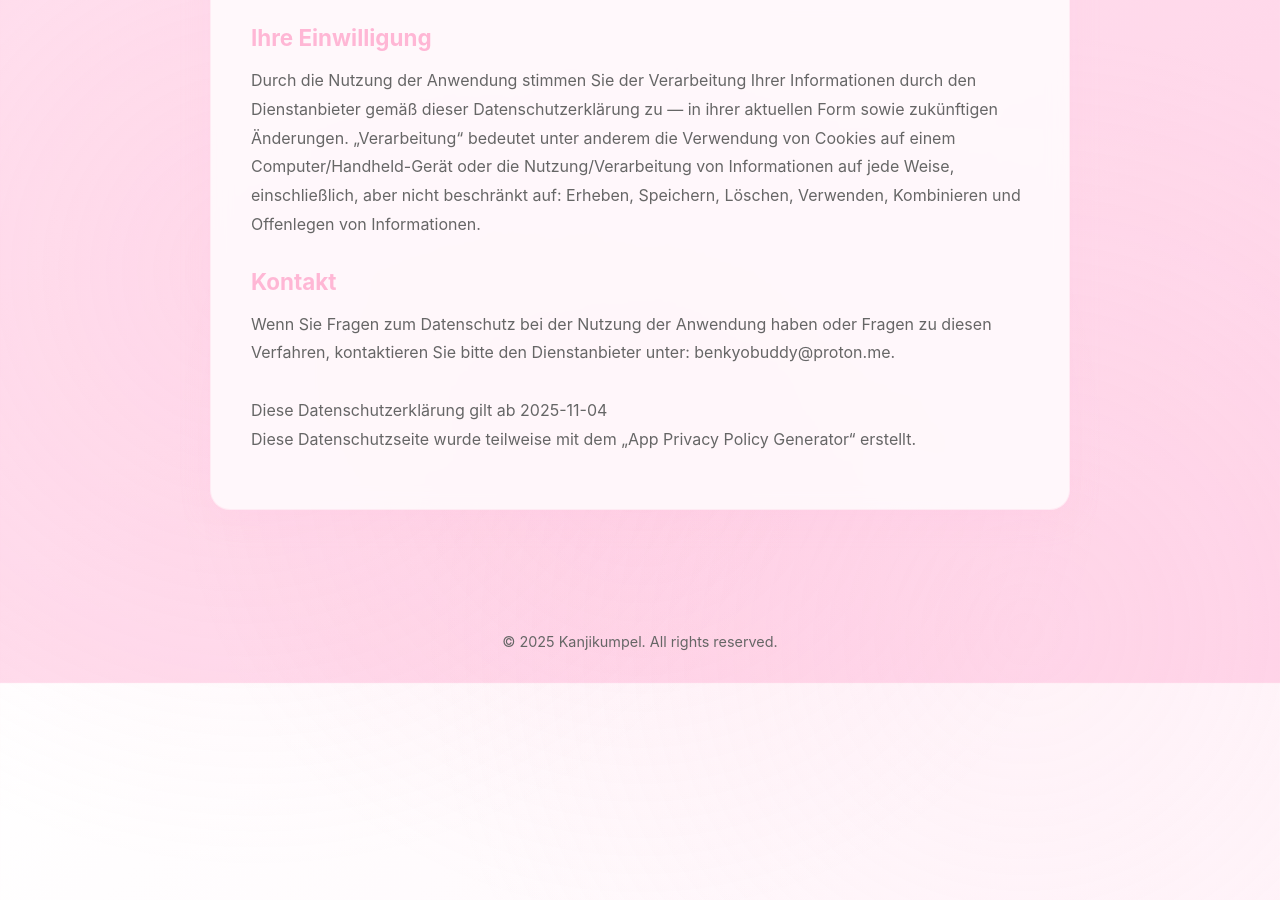
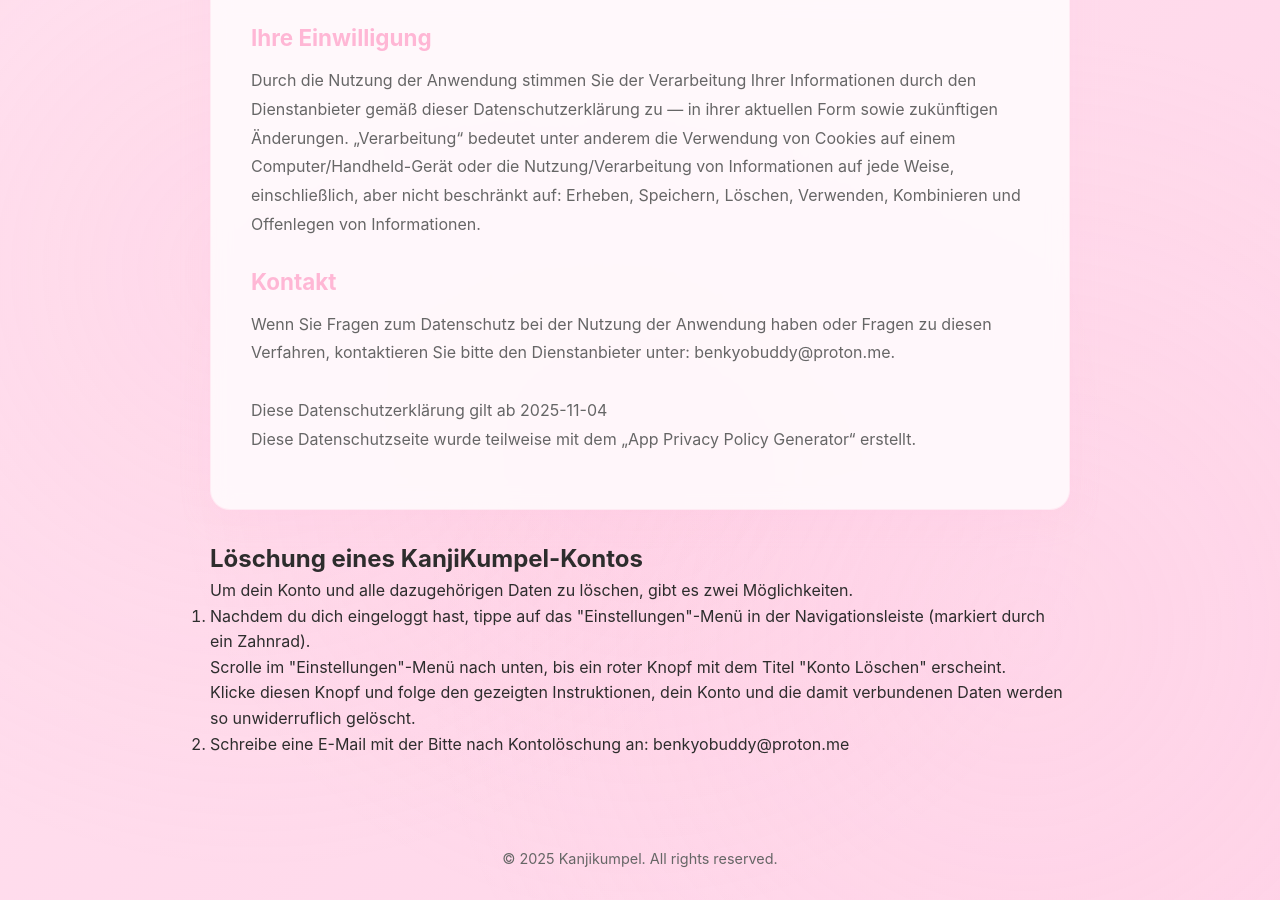
Before and after one commit to h-winkel/jlpt_app_website, a Jekyll site: the page built from de/index.html, in a window 1280 px wide and 900 px high, scrolled down 4711 px. Built offline with Jekyll 4.4.1, drawn with Linux system fonts in a browser that asks for light colours; before the commit the page ends 5394 px from its top, so only the background shows below that.

Commit message:
Update index.html

```diff
--- a/de/index.html
+++ b/de/index.html
@@ -114,3 +114,14 @@
 Diese Datenschutzerklärung gilt ab 2025-11-04<br>
 Diese Datenschutzseite wurde teilweise mit dem „App Privacy Policy Generator“ erstellt.</p>
 </section>
+
+<section id="delete-account">
+    <h2>Löschung eines KanjiKumpel-Kontos</h2>
+    <p>Um dein Konto und alle dazugehörigen Daten zu löschen, gibt es zwei Möglichkeiten.</p>
+    <ol>
+        <li>Nachdem du dich eingeloggt hast, tippe auf das "Einstellungen"-Menü in der Navigationsleiste (markiert durch ein Zahnrad).<br>
+        Scrolle im "Einstellungen"-Menü nach unten, bis ein roter Knopf mit dem Titel "Konto Löschen" erscheint.<br>
+        Klicke diesen Knopf und folge den gezeigten Instruktionen, dein Konto und die damit verbundenen Daten werden so unwiderruflich gelöscht.</li>
+        <li>Schreibe eine E-Mail mit der Bitte nach Kontolöschung an: benkyobuddy@proton.me</li>
+    </ol>
+</section>
```
